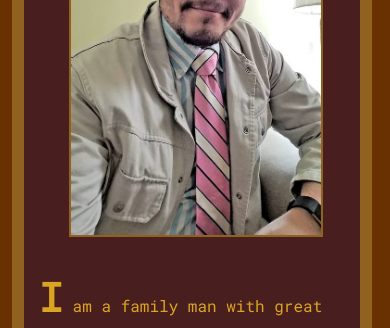
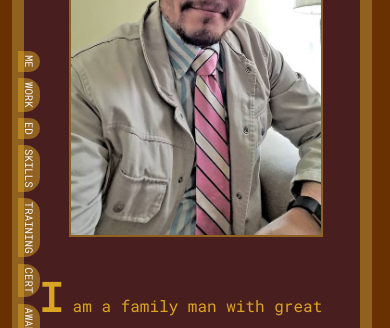
Before and after one commit to BubbaCodes/Cristofer_Gutierrez_Site, a plain HTML site: page resume.html in a window 390 px wide. Shown: the part 360-688 px from the top of the page. Drawn offline with nearby package versions, Linux system fonts and the light colour scheme.

Commit message:
added tab nav for phones

```diff
--- a/Cristofer_Gutierrez_Site_Phone414_Stylesheets.css
+++ b/Cristofer_Gutierrez_Site_Phone414_Stylesheets.css
@@ -42,6 +42,7 @@ nav.nav-bar {
     padding-left: 3%;
     width: 22vw;
     position: fixed;
+    /* top: 57px; */
     z-index: 1;
 }
 .nav-bar a {
@@ -139,6 +140,30 @@ nav.nav-bar {
     color: white;
     border-radius: 10px;
 }
+/* ------------------------------------------------ */
+/* tab-nav for the local html */
+div.tab-nav {
+    width: 100%;
+    height: 30px;
+    font-size: 67%;
+    display: inline-block;
+    position: fixed;
+    left: -173px;
+    top: 70%;
+    z-index: 1;
+    -ms-transform: rotate(90deg);
+    -webkit-transform: rotate(90deg);
+    transform: rotate(90deg);
+}
+.tab-nav a {
+    background-color: rgba(218, 165, 32, 0.5);
+    text-decoration: none;
+    text-align: center;
+    padding: 1% 1%;
+    border-radius: 15px 15px 0px 0px;
+    color: whitesmoke;
+}
+/* -------------------------------------------- */
 /*header design with idividual light-up*/
 header {
     background-color: rgba(218, 165, 32, 0);
@@ -195,7 +220,7 @@ about me section with my image*/
     left: 40px;
 }
 /*---------------------------------------------
-the top tabs for each section*/
+the top tabs for each section only visible on screens bigger than 954px wide*/
 .head-design {
     position: absolute;
     top: 25px;
@@ -333,7 +358,8 @@ legend {
 #contactInfoForm {
    padding-right: 150px;
 }
-/* ------------------------------------------------ */
+/* ------------------------------------------------
+media specific changes to navigation style */
 @media screen and (max-width:414px) {
     .nav-bar {
         padding: 10px;
@@ -347,6 +373,7 @@ legend {
         padding-left: 3%;
         width: 22vw;
         position: fixed;
+        /* top: 57px; */
         z-index: 1;
     }
 }
@@ -360,3 +387,8 @@ legend {
         font-size: 12px;
     }
 }
+@media screen and (max-width: 414px) {
+    .side-nav-bottom {
+        display: none;
+    }
+}
--- a/Cristofer_Gutierrez_Site_Stylesheet.css
+++ b/Cristofer_Gutierrez_Site_Stylesheet.css
@@ -332,3 +332,8 @@ legend {
    padding-right: 150px;
 }
 /* ------------------------------- */
+@media screen and (min-width: 414px) {
+    .tab-nav {
+        display: none;
+    }
+}
--- a/resume.html
+++ b/resume.html
@@ -51,7 +51,18 @@
                             </div>
                         </a>
                     </span>
+
                 </nav>
+                                    <!-- the tab-nav is only visible on screens 414px and bellow -->
+                                    <div class="tab-nav">
+                                            <a href="#section-about-me">ME</a>
+                                            <a href="#section-work-history">WORK</a>
+                                            <a href="#education">ED</a>
+                                            <a href="#skills">SKILLS</a>
+                                            <a href="#training">TRAINING</a>
+                                            <a href="#certifications">CERT</a>
+                                            <a href="#awards">AWARDS</a>
+                                    </div>
                   <!--slide nav menu-->
                 <nav id="side-menu" class="side-nav">
                     <a href="#" class="btn-close" onclick="closeSlideMenu()">&times;</a>
@@ -74,6 +85,7 @@
                     <a href="https://www.linkedin.com/in/cristofer-gutierrez-742065155/" target="_blank"><small>Linked <img src="Photos\In-2C-28px-TM.png" alt="social media symbol for linkedin."></small></a><br>
                 </nav>
                 <nav>
+                    <!-- the sub-nav is only visible on screens over 954px -->
                     <div class="sub-nav">
                             <a href="#section-about-me">ABOUT ME</a>
                             <a href="#section-work-history">WORK HISTORY</a>
@@ -83,6 +95,7 @@
                             <a href="#certifications">CERTIFICATIONS</a>
                             <a href="#awards">AWARDS</a>
                     </div>
+
                 </nav>
     <main id="main" class="main">
         <div class="individual-sections"  id="section-about-me">
```
